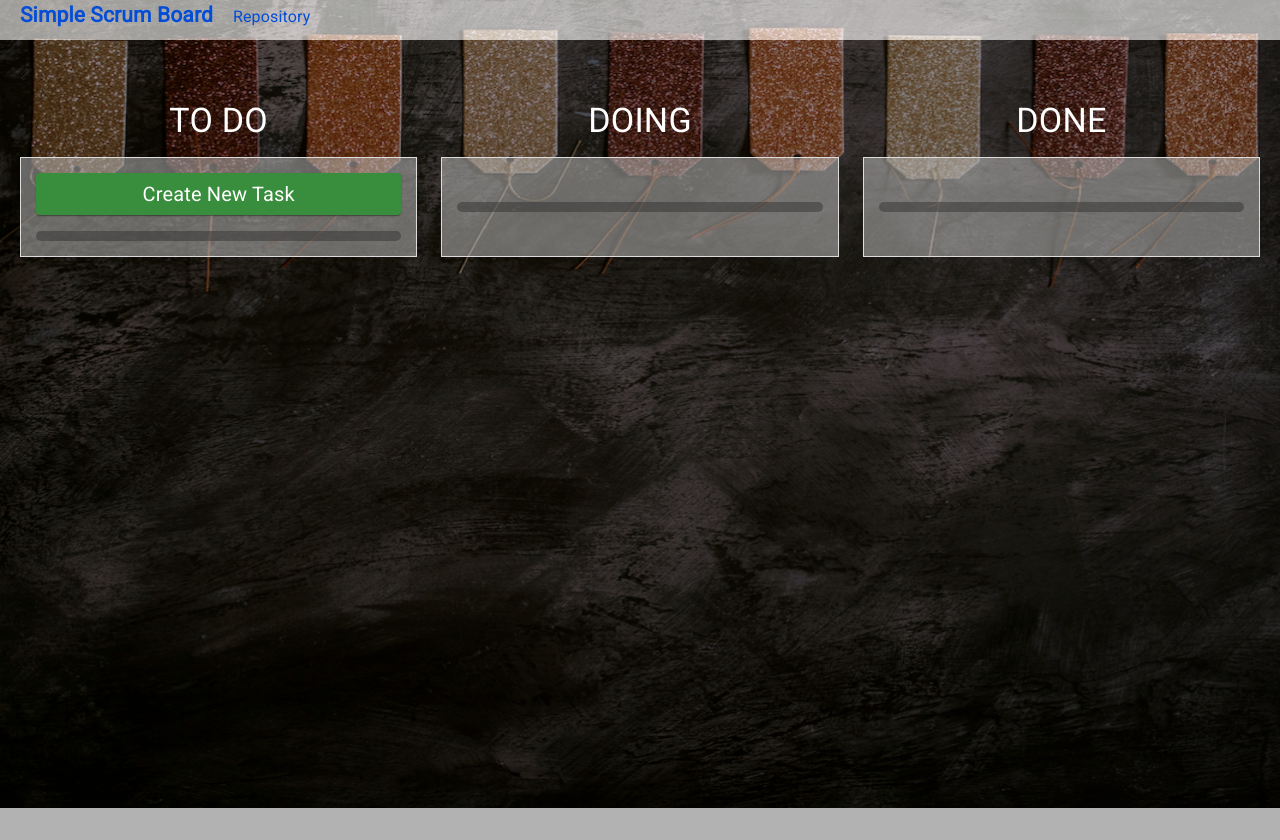
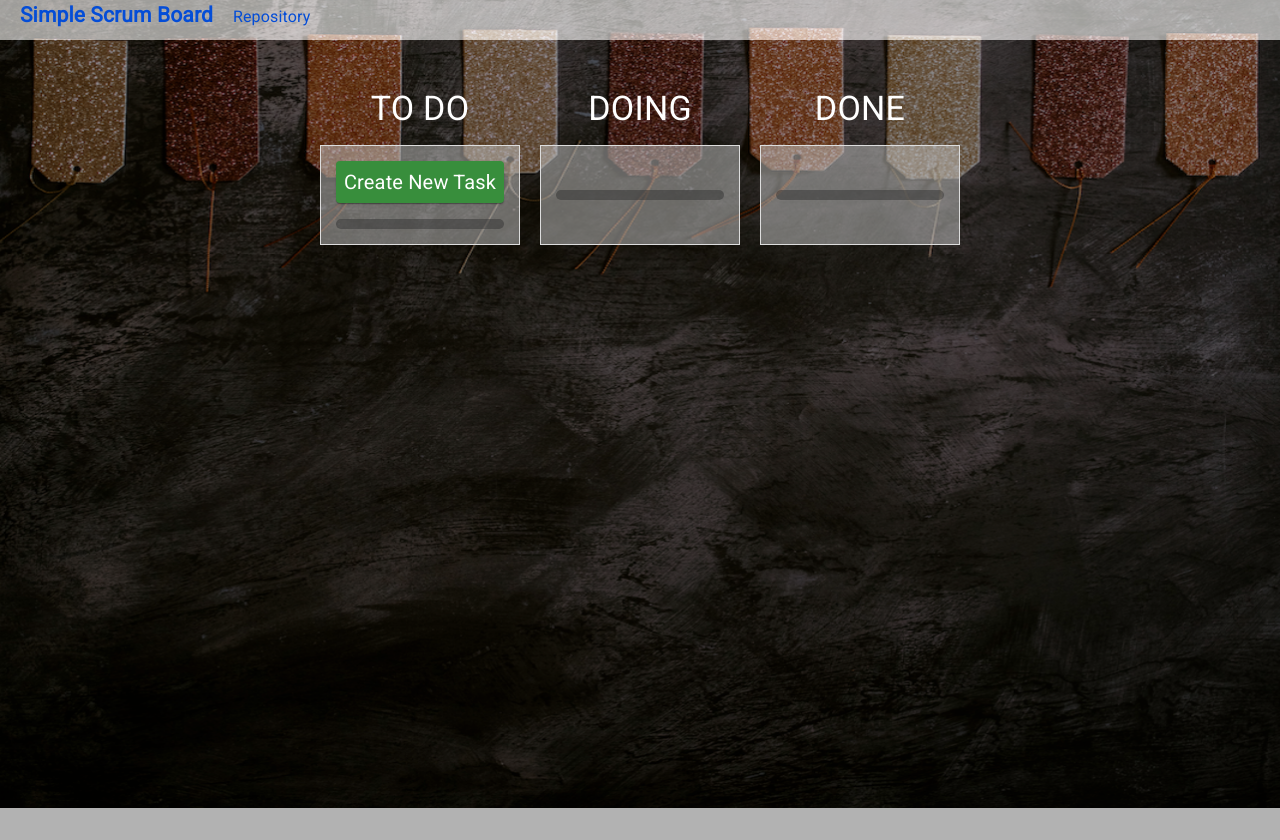
Before and after one commit to rowaxl/simple-scrum-board, a Next.js app: page / in a window 1280 px wide. Built offline with nearby package versions, Linux system fonts and the light colour scheme.

Commit message:
update design

```diff
--- a/components/Task.js
+++ b/components/Task.js
@@ -26,7 +26,7 @@ const useStyles = makeStyles((theme) => ({
   activeTaskCards: {
     background: theme.palette.grey[400],
     opacity: 0.9,
-    minWidth: 275,
+    minWidth: 180,
     border: '2px solid #444',
     marginTop: 10,
     marginBottom: 10,
@@ -34,7 +34,7 @@ const useStyles = makeStyles((theme) => ({
     position: 'relative'
   },
   taskCards: {
-    minWidth: 275,
+    minWidth: 180,
     border: '2px solid #444',
     marginTop: 10,
     marginBottom: 10,
@@ -65,12 +65,12 @@ const useStyles = makeStyles((theme) => ({
     marginRight: 10
   },
   titleForm: {
-    width: '100%',
-    marginTop: 10
+    marginTop: 10,
+    display: 'flex'
   },
   descriptionForm: {
-    width: '100%',
-    marginTop: 20
+    marginTop: 20,
+    display: 'flex'
   },
   buttonWrap: {
     display: 'inline-flex',
--- a/components/TaskColumn.js
+++ b/components/TaskColumn.js
@@ -43,6 +43,12 @@ const useStyle = makeStyles(theme => ({
     verticalAlign: 'center',
     textAlign: 'center',
     marginBottom: 10
+  },
+  columnWrap: {
+    minWidth: 200,
+    display: 'inline-block',
+    marginLeft: 10,
+    marginRight: 10,
   }
 }));
 
@@ -62,8 +68,6 @@ export default ({ column, index, tasks, onClickNewTask, onHandleUpdateTask }) =>
   }, [tasks]);
 
   const renderTasks = () => {
-    if (tasks.length < 1) return;
-
     setRenderedTasks(
       tasks
         .filter(e => !e.archived)
@@ -84,10 +88,8 @@ export default ({ column, index, tasks, onClickNewTask, onHandleUpdateTask }) =>
   return (
     <Draggable draggableId={column.id} index={index}>
       {provided => (
-        <Grid
-          item
-          xs={12}
-          md={4}
+        <div
+          className={styles.columnWrap}
           {...provided.draggableProps}
           {...provided.dragHandleProps}
           ref={provided.innerRef}
@@ -112,7 +114,7 @@ export default ({ column, index, tasks, onClickNewTask, onHandleUpdateTask }) =>
               )}
             </Droppable>
           </div>
-        </Grid>
+        </div>
       )}
     </Draggable>
   )
--- a/components/background.js
+++ b/components/background.js
@@ -5,7 +5,8 @@ export default () => {
 
       <style jsx>{`
         #background {
-          width: 101vw;
+          min-width: 101vw;
+          width: 100%;
           height: 101vh;
           position: fixed;
           z-index: -1;
--- a/components/nav.js
+++ b/components/nav.js
@@ -15,7 +15,7 @@ const Nav = () => (
         font-family: Roboto;
       }
       #navi {
-        width: 100vw;
+        width: 100%;
         height: 40px;
         background-color: rgba(255, 255, 255, 0.6);
         z-index: 1000;
--- a/pages/index.js
+++ b/pages/index.js
@@ -42,7 +42,6 @@ export default () => {
   const onClickNewTask = () => {
     const newTask = {
       id: nanoid(),
-      column: Columns.TODO,
       title: 'New Task',
       description: '### Description\n- Edit this card\n- Make a plan to process this task',
       archived: false,
@@ -177,6 +176,9 @@ export default () => {
     localStorage.setItem('columns', JSON.stringify(columns));
     localStorage.setItem('columnOrder', JSON.stringify(columnOrder));
     localStorage.setItem('tasks', JSON.stringify(tasks));
+
+    console.log(columns);
+    console.log(tasks);
   });
 
   return (
@@ -215,14 +217,16 @@ export default () => {
       <style jsx>{`
       .app-wrap {
         height: 100vh;
-        width: 100vw;
-        min-width: 900px;
+        width: max-content;
+        min-width: 100vw;
         background: rgba(0, 0, 0, 0.3);
         z-index: 1001;
         color: #fff;
         padding-top: 60px;
         padding-right: 20px;
         padding-left: 20px;
+        overflow: scroll;
+        display: inline-flex;
       }
     `}</style>
     </div>
```
